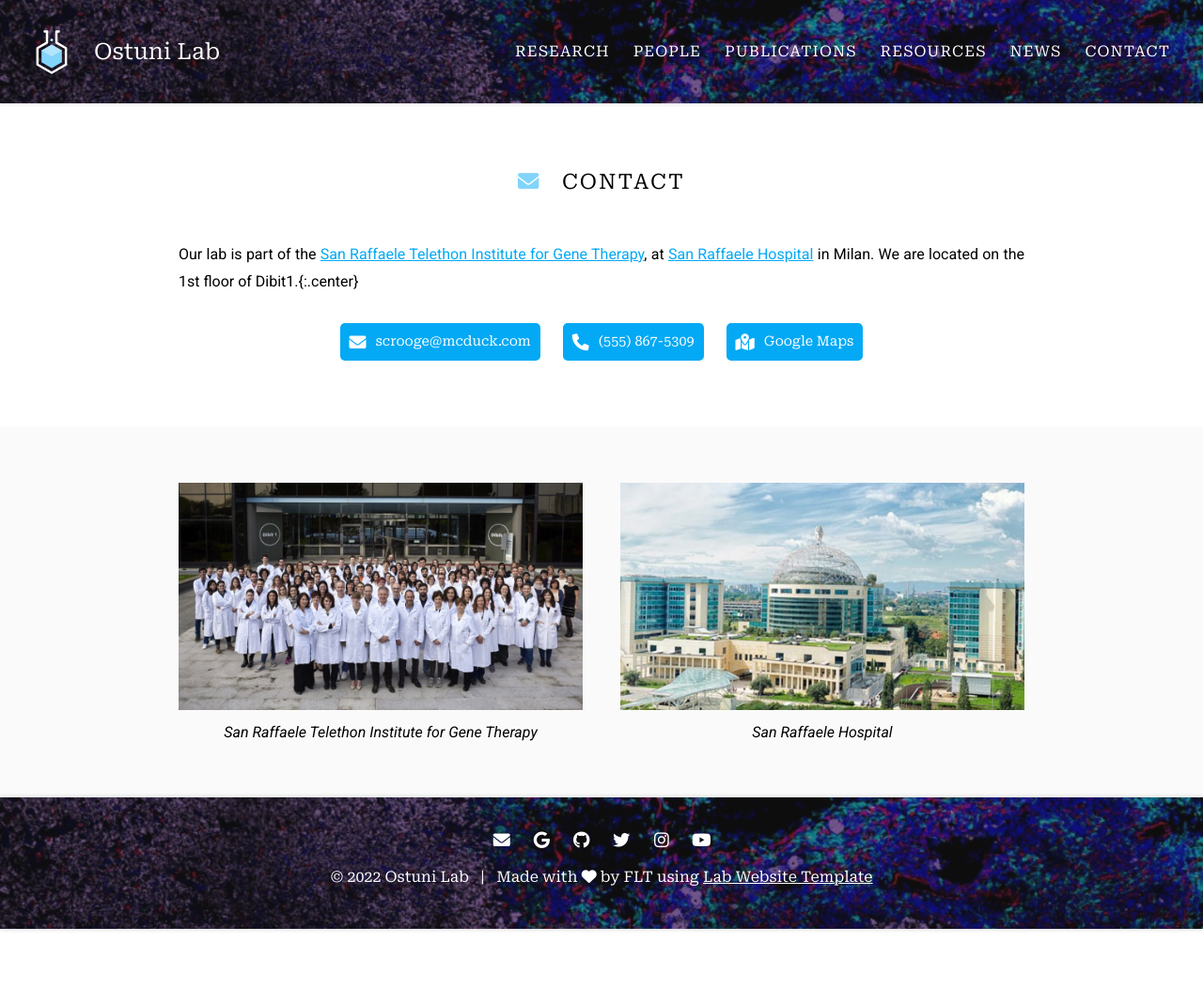
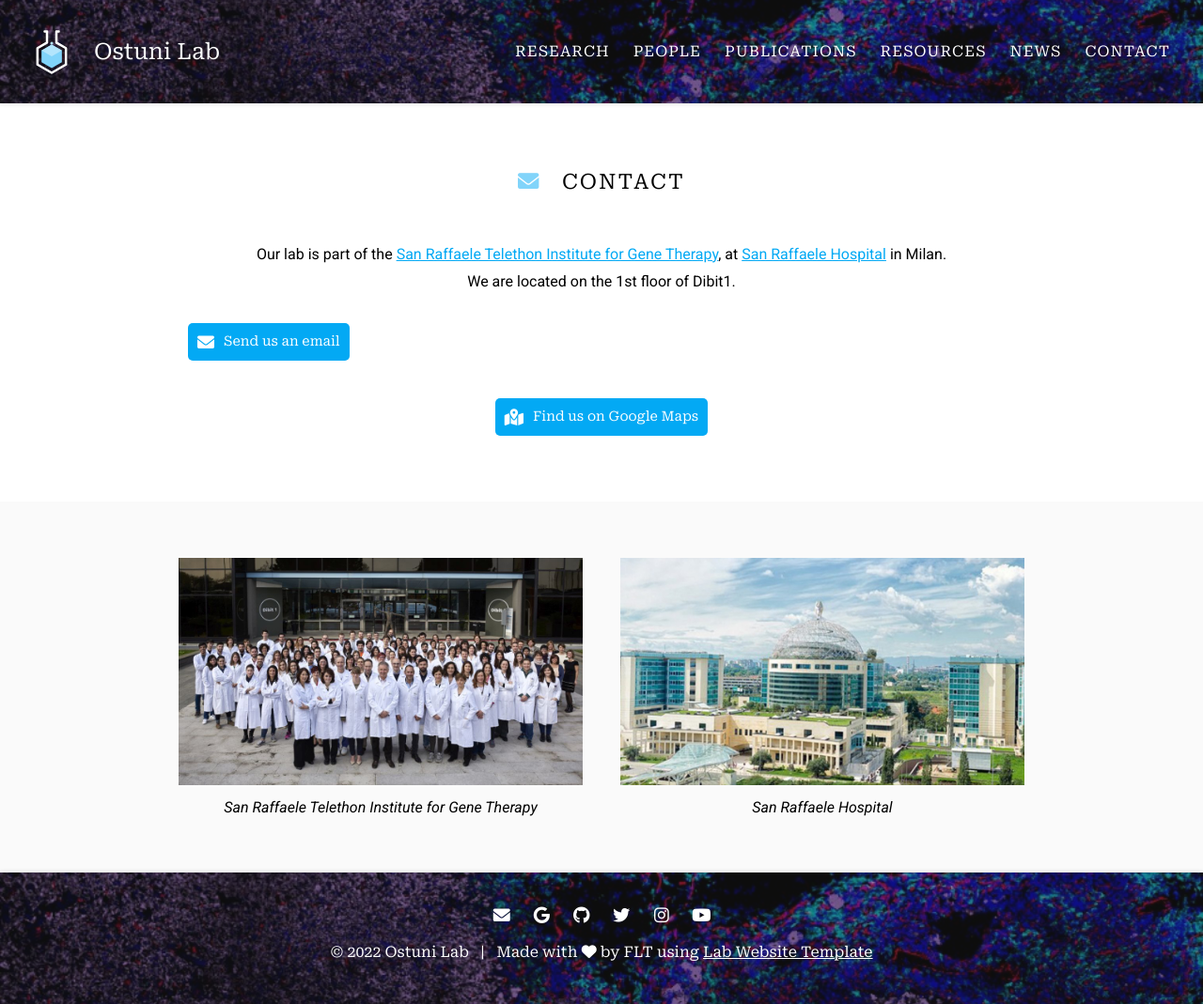
Before and after one commit to laterz-f/labwebsite, a Jekyll site: the page built from contact/index.md, in a window 1280 px wide. Shown: the whole page at 94% size. Built offline with Jekyll 4.4.1, drawn with Linux system fonts in a browser that asks for light colours; before the commit the page ends 989 px from its top, so only the background shows below that.

Commit message:
Update index.md

```diff
--- a/contact/index.md
+++ b/contact/index.md
@@ -7,32 +7,25 @@
 
 # <i class="fas fa-envelope"></i>Contact
 
-Our lab is part of the [San Raffaele Telethon Institute for Gene Therapy](https://research.hsr.it/en/institutes/san-raffaele-telethon-institute-for-gene-therapy.html), at [San Raffaele Hospital](https://www.hsr.it/) in Milan.
-We are located on the 1st floor of Dibit1.{:.center}
+Our lab is part of the [San Raffaele Telethon Institute for Gene Therapy](https://research.hsr.it/en/institutes/san-raffaele-telethon-institute-for-gene-therapy.html), at [San Raffaele Hospital](https://www.hsr.it/) in Milan.\
+We are located on the 1st floor of Dibit1.
+{:.center}
 
 {%
   include link.html
   type="email"
   icon=""
-  text="scrooge@mcduck.com"
+  text="Send us an email"
   tooltip=""
-  link="scrooge@mcduck.com"
+  link="ostuni.renato@hsr.it"
   style="button"
 %}
-{%
-  include link.html
-  type="phone"
-  icon=""
-  text="(555) 867-5309"
-  tooltip=""
-  link="+1-555-867-5309"
-  style="button"
-%}
+
 {%
   include link.html
   type="address"
   icon=""
-  text="Google Maps"
+  text="Find us on Google Maps"
   tooltip="Our location on Google Maps"
   link="https://www.google.com/maps/place/DiBiT+1/@45.5276938,9.4278141,14.05z/data=!4m5!3m4!1s0x0:0x8bc9ddd65df565e6!8m2!3d45.5068049!4d9.2669577"
   style="button"
```
